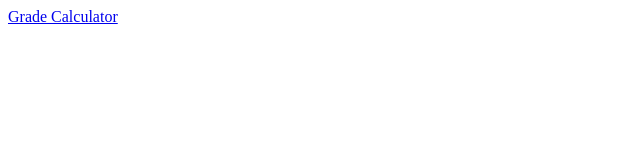
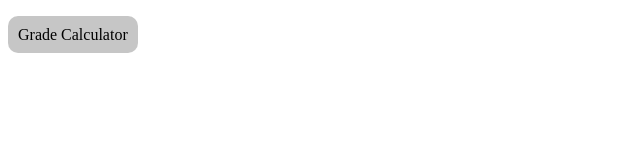
Before and after one commit to BlauToad/BlauToad.github.io, a plain HTML site: page index.html in a window 1280 px wide. Shown: the whole page, without its empty margins (0-640 px from the left). Drawn offline with Linux system fonts and the light colour scheme.

Commit message:
Updated index.html & GradeCalculator.html
index.html now has a button instad of just a text;
gradecalculator now limits the number of grades

```diff
--- a/index.html
+++ b/index.html
@@ -3,6 +3,17 @@
         <title>BlauToad</title>
     </head>
     <body>
-        <a href="/GradeCalculator.html">Grade Calculator</a>
+        <br>
+        <a class="button_" href="/GradeCalculator.html">Grade Calculator</a>
+        <style>
+            .button_ {
+                background-color: #aaaa;
+                border-radius: 10px;
+                padding: 10px;
+                height: 40px;
+                text-decoration: none;
+                color: #000;
+            }
+        </style>
     </body>
 </html>
```
Also changed, not shown: GradeCalculator.html (+10 -0 lines).
